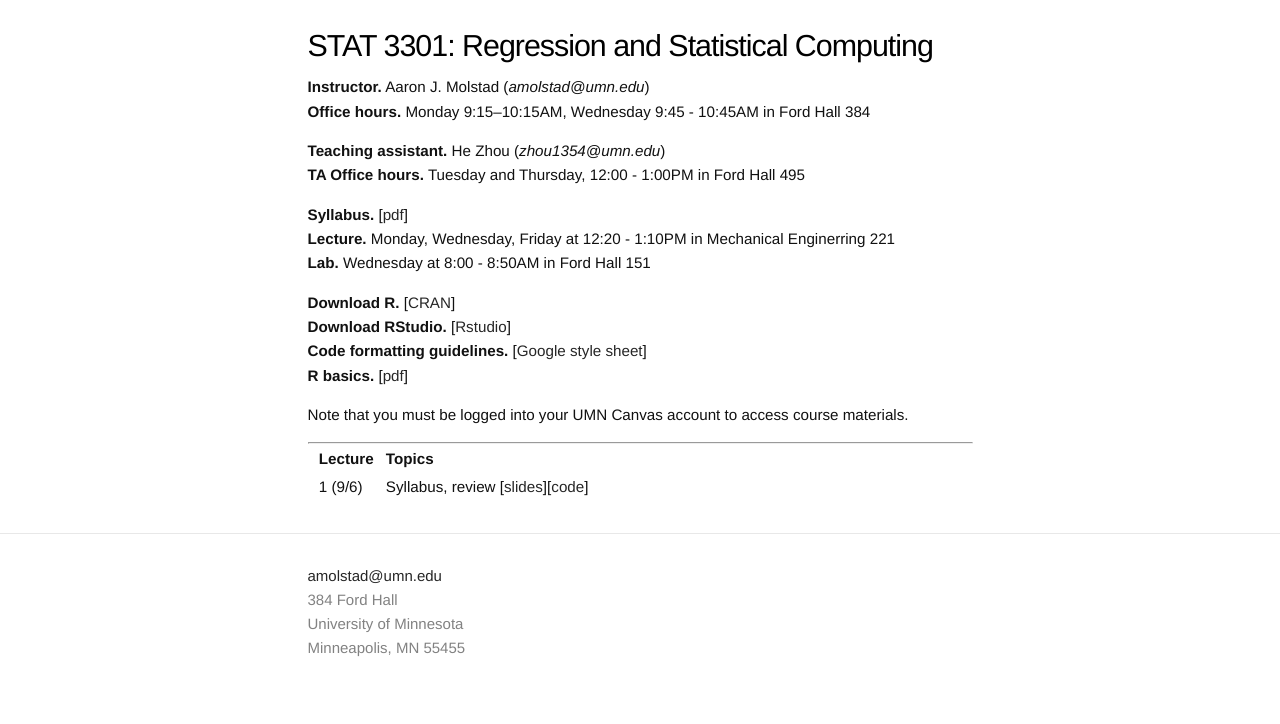
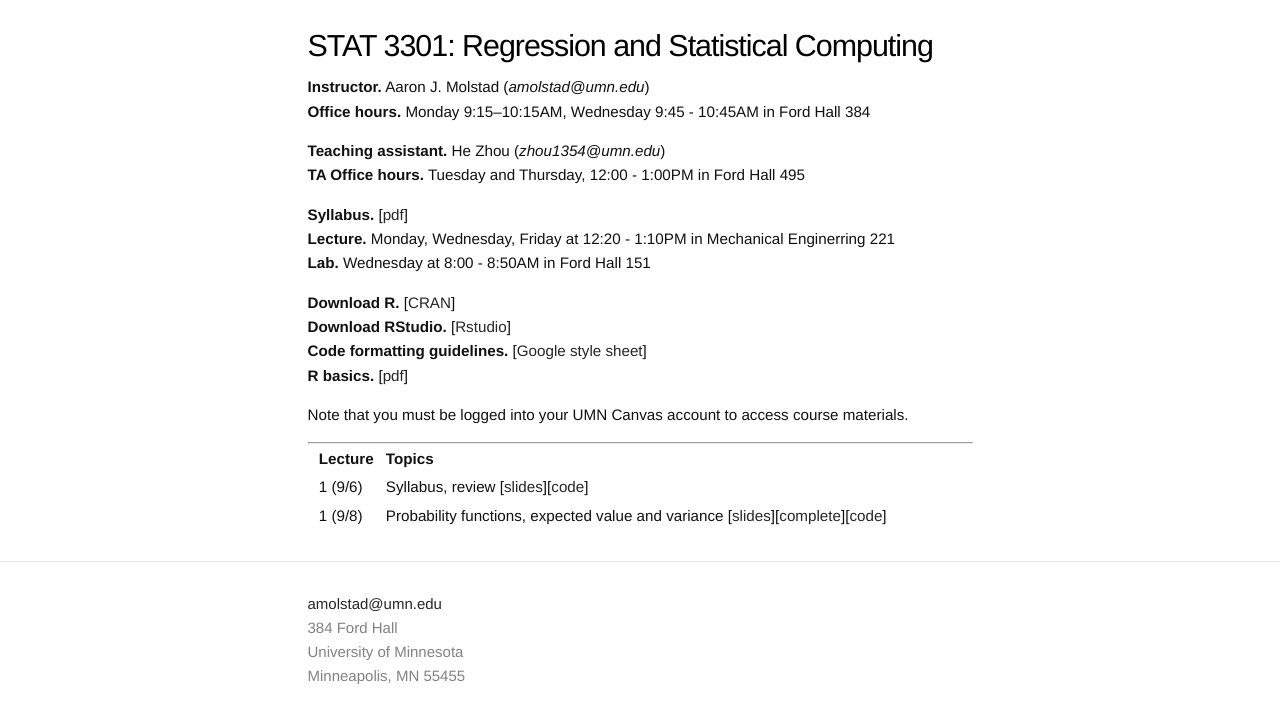
Before and after one commit to ajmolstad/ajmolstad.github.io, a Jekyll site: the page built from F23_STAT3301.md, in a window 1280 px wide. Shown: the top 724 px of the page. Built offline with Jekyll 4.4.1, drawn with Linux system fonts in a browser that asks for light colours.

Commit message:
Update F23_STAT3301.md

```diff
--- a/F23_STAT3301.md
+++ b/F23_STAT3301.md
@@ -28,3 +28,4 @@ Note that you must be logged into your UMN Canvas account to access course mater
 
 ||  **Lecture** ||  **Topics** ||
 || 1 (9/6)  || Syllabus, review [[slides](https://canvas.umn.edu/files/37590274/download?download_frd=1)][[code](https://canvas.umn.edu/files/37590284/download?download_frd=1)]||
+|| 1 (9/8)  || Probability functions, expected value and variance [[slides](https://canvas.umn.edu/files/37650895/download?download_frd=1)][[complete](https://canvas.umn.edu/files/37651287/download?download_frd=1)][[code](https://canvas.umn.edu/files/37651274/download?download_frd=1)]||
```
